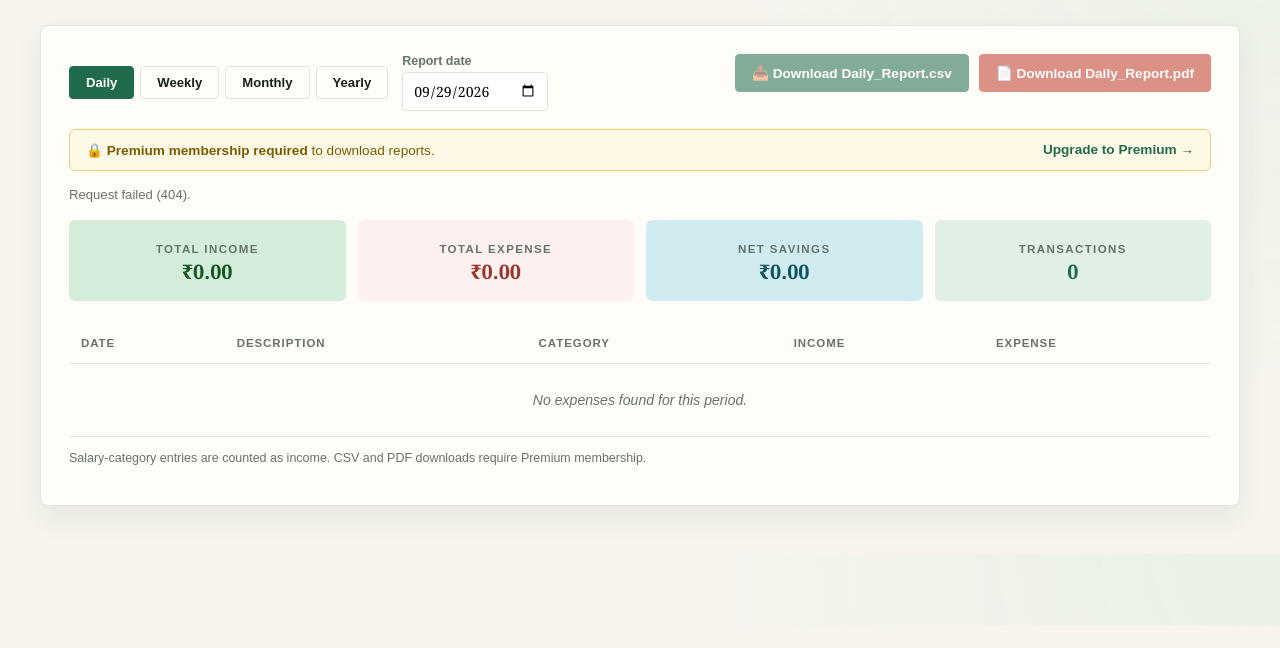
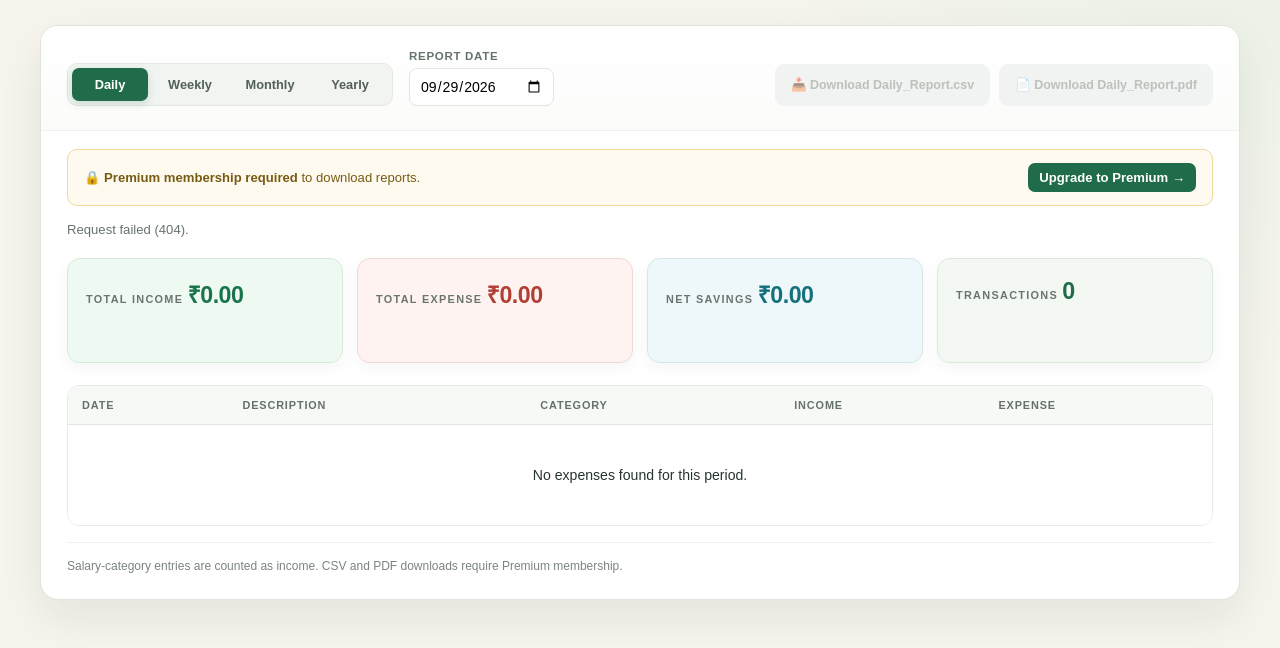
Before and after one commit to Sujalyadav-150/Expense-tracker-app, a website: page frontend/report.html in a window 1280 px wide. Shown: the part 174-822 px from the top of the page. Before the commit the page ends 800 px from the top, so only its background shows below. Drawn offline with Linux system fonts and the light colour scheme; no server answers; sample sign-in values are in the browser's storage.

Commit message:
Redesign expense report interface

```diff
--- a/frontend/css/style.css
+++ b/frontend/css/style.css
@@ -468,135 +468,292 @@ td { font-size: .88rem; }
 }
 
 /* ---------------------------------------------------------------------------
-   Report page
+   Report page — modern financial dashboard
 --------------------------------------------------------------------------- */
-.report-panel { }
+.report-panel {
+  padding: 0;
+  overflow: hidden;
+  background: #ffffff;
+  border-radius: 18px;
+  box-shadow: 0 18px 45px rgba(24,34,29,.08);
+}
 
 .report-toolbar {
   display: flex;
-  align-items: flex-start;
+  align-items: flex-end;
   justify-content: space-between;
-  gap: 16px;
+  gap: 20px;
   flex-wrap: wrap;
-  margin-bottom: 18px;
+  padding: 24px 26px;
+  margin: 0;
+  background: linear-gradient(180deg, #ffffff 0%, #fbfcfa 100%);
+  border-bottom: 1px solid #edf0eb;
 }
 
 .report-filters {
   display: flex;
-  align-items: center;
-  gap: 14px;
+  align-items: flex-end;
+  gap: 16px;
   flex-wrap: wrap;
 }
 
 .report-periods {
-  display: flex;
-  gap: 6px;
-  flex-wrap: wrap;
+  display: inline-flex;
+  gap: 4px;
+  padding: 4px;
+  background: #f1f4f1;
+  border: 1px solid #e2e8e2;
+  border-radius: 10px;
 }
+
 .report-periods button {
   width: auto;
-  padding: 8px 16px;
-  font-size: .82rem;
+  min-width: 76px;
+  padding: 9px 13px;
+  font-size: .8rem;
   background: transparent;
-  color: var(--ink);
-  border: 1px solid var(--line);
+  color: #536159;
+  border: 0;
+  border-radius: 7px;
 }
+
 .report-periods button:hover,
 .report-periods button[aria-pressed="true"] {
-  background: var(--accent);
-  color: white;
-  border-color: var(--accent);
+  background: #1f6b4a;
+  color: #fff;
+  border-color: #1f6b4a;
+  box-shadow: 0 3px 8px rgba(31,107,74,.18);
 }
 
 .report-date-filter {
   display: flex;
   flex-direction: column;
-  gap: 4px;
-  font: 700 .78rem Arial, sans-serif;
-  color: var(--muted);
+  gap: 6px;
+  min-width: 145px;
+  font: 700 .72rem Arial, sans-serif;
+  color: #66736b;
+  text-transform: uppercase;
+  letter-spacing: .06em;
 }
+
 .report-date-filter input {
-  width: auto;
-  padding: 8px 10px;
-  font-size: .88rem;
+  width: 145px;
+  padding: 9px 10px;
+  background: #fff;
+  border: 1px solid #dfe5df;
+  border-radius: 8px;
+  font: .88rem Arial, sans-serif;
 }
 
 .report-downloads {
   display: flex;
-  gap: 10px;
+  gap: 9px;
   flex-wrap: wrap;
 }
+
 .report-download {
   width: auto;
-  padding: 10px 16px;
-  font-size: .85rem;
+  min-height: 42px;
+  padding: 10px 15px;
+  font-size: .78rem;
+  border-radius: 9px;
   white-space: nowrap;
+  background: #1f6b4a;
+  border-color: #1f6b4a;
 }
+
+.report-download:hover { background: #18563c; }
+
+.report-download:disabled {
+  background: #e8ece9;
+  color: #87918b;
+  border-color: #e8ece9;
+}
+
 .report-pdf {
-  background: #c0392b;
-  border-color: #c0392b;
+  background: #b94a42;
+  border-color: #b94a42;
 }
-.report-pdf:hover { background: #962d22; }
 
-/* Premium notice bar */
+.report-pdf:hover { background: #963b34; }
+
 .premium-notice-bar {
   display: flex;
   align-items: center;
   justify-content: space-between;
-  gap: 12px;
-  padding: 12px 16px;
-  background: var(--gold-soft);
-  border: 1px solid #e8d080;
-  border-radius: 6px;
-  font: .85rem Arial, sans-serif;
-  color: #7a5c00;
-  margin-bottom: 16px;
+  gap: 14px;
+  margin: 18px 26px 0;
+  padding: 13px 16px;
+  background: #fffaf0;
+  border: 1px solid #f0d99a;
+  border-radius: 10px;
+  font: .82rem Arial, sans-serif;
+  color: #765b13;
   flex-wrap: wrap;
 }
+
 .premium-upgrade-link {
+  padding: 7px 11px;
+  background: #1f6b4a;
+  color: #fff;
+  border-radius: 7px;
   font-weight: 700;
-  color: var(--accent);
   text-decoration: none;
 }
-.premium-upgrade-link:hover { text-decoration: underline; }
 
-/* KPI summary */
+.premium-upgrade-link:hover {
+  background: #18563c;
+  text-decoration: none;
+}
+
+.report-panel > .expense-list-status {
+  margin: 16px 26px 0;
+  min-height: 18px;
+}
+
 .report-summary {
   display: grid;
-  grid-template-columns: repeat(auto-fit, minmax(130px, 1fr));
-  gap: 12px;
-  margin: 18px 0;
+  grid-template-columns: repeat(4, minmax(0, 1fr));
+  gap: 14px;
+  margin: 18px 26px 22px;
 }
+
 .report-kpi {
-  padding: 16px;
-  border-radius: 6px;
-  text-align: center;
+  position: relative;
+  padding: 19px 18px;
+  min-height: 105px;
+  border-radius: 13px;
+  text-align: left;
+  border: 1px solid transparent;
+  box-shadow: 0 5px 16px rgba(24,34,29,.045);
 }
-.report-kpi .eyebrow { color: var(--muted); margin-bottom: 6px; }
-.report-kpi strong   { font-size: 1.25rem; font-family: Georgia, serif; display: block; }
 
-.income-kpi  { background: #d4edda; }
-.income-kpi  strong { color: #155724; }
-.expense-kpi { background: var(--danger-soft); }
-.expense-kpi strong { color: var(--danger); }
-.savings-kpi { background: #d1ecf1; }
-.savings-kpi strong { color: #0c5460; }
-.count-kpi   { background: var(--accent-soft); }
-.count-kpi   strong { color: var(--accent); }
+.report-kpi .eyebrow {
+  margin-bottom: 10px;
+  color: #69756e;
+  font-size: .68rem;
+}
 
-.report-table { font-size: .87rem; }
+.report-kpi strong {
+  font-size: 1.45rem;
+  font-family: Arial, sans-serif;
+  letter-spacing: -.02em;
+}
+
+.income-kpi {
+  background: #eef9f1;
+  border-color: #d5ead9;
+}
+.income-kpi strong { color: #19734b; }
+
+.expense-kpi {
+  background: #fff3f1;
+  border-color: #f1d8d4;
+}
+.expense-kpi strong { color: #b33e35; }
+
+.savings-kpi {
+  background: #eef8fa;
+  border-color: #d4e8ec;
+}
+.savings-kpi strong { color: #14707d; }
+
+.count-kpi {
+  background: #f3f8f3;
+  border-color: #dce9df;
+}
+.count-kpi strong { color: #1f6b4a; }
+
+.table-wrap {
+  margin: 0 26px;
+  overflow-x: auto;
+  border: 1px solid #e6ebe6;
+  border-radius: 12px;
+}
+
+.report-table {
+  margin: 0;
+  font-size: .87rem;
+  background: #fff;
+}
+
+.report-table th {
+  padding: 13px 14px;
+  background: #f7f9f7;
+  color: #657169;
+  font-size: .68rem;
+  border-bottom: 1px solid #e1e7e1;
+}
+
+.report-table td {
+  padding: 14px;
+  border-bottom: 1px solid #edf0ed;
+  color: #28342e;
+}
+
+.report-table tbody tr:last-child td { border-bottom: 0; }
+.report-table tbody tr:hover { background: #f8fbf8; }
+
+.report-table td:nth-child(4),
+.report-table td:nth-child(5) {
+  font-weight: 700;
+  white-space: nowrap;
+}
 
 .report-empty {
-  padding: 28px;
+  padding: 42px 28px !important;
   text-align: center;
-  color: var(--muted);
-  font-style: italic;
+  color: #7a857e;
+  font-style: normal;
+  font-family: Arial, sans-serif;
 }
 
 .report-data-note {
-  margin-top: 14px;
-  color: var(--muted);
-  font: .78rem Arial, sans-serif;
+  margin: 16px 26px 24px;
+  padding-top: 14px;
+  border-top: 1px solid #edf0ed;
+  color: #7a857e;
+  font: .75rem/1.5 Arial, sans-serif;
+}
+
+@media (max-width: 900px) {
+  .report-summary { grid-template-columns: repeat(2, minmax(0, 1fr)); }
+}
+
+@media (max-width: 800px) {
+  .report-toolbar {
+    align-items: flex-start;
+    padding: 20px;
+  }
+
+  .report-filters {
+    width: 100%;
+    align-items: flex-start;
+  }
+
+  .report-downloads { width: 100%; }
+  .report-download { flex: 1; text-align: center; }
+
+  .premium-notice-bar,
+  .report-panel > .expense-list-status,
+  .table-wrap,
+  .report-data-note {
+    margin-left: 20px;
+    margin-right: 20px;
+  }
+
+  .report-summary {
+    margin-left: 20px;
+    margin-right: 20px;
+  }
+}
+
+@media (max-width: 560px) {
+  .report-summary { grid-template-columns: 1fr; }
+  .report-periods { width: 100%; }
+  .report-periods button { flex: 1; min-width: 0; }
+  .report-date-filter,
+  .report-date-filter input { width: 100%; }
 }
 
 /* ---------------------------------------------------------------------------
```
